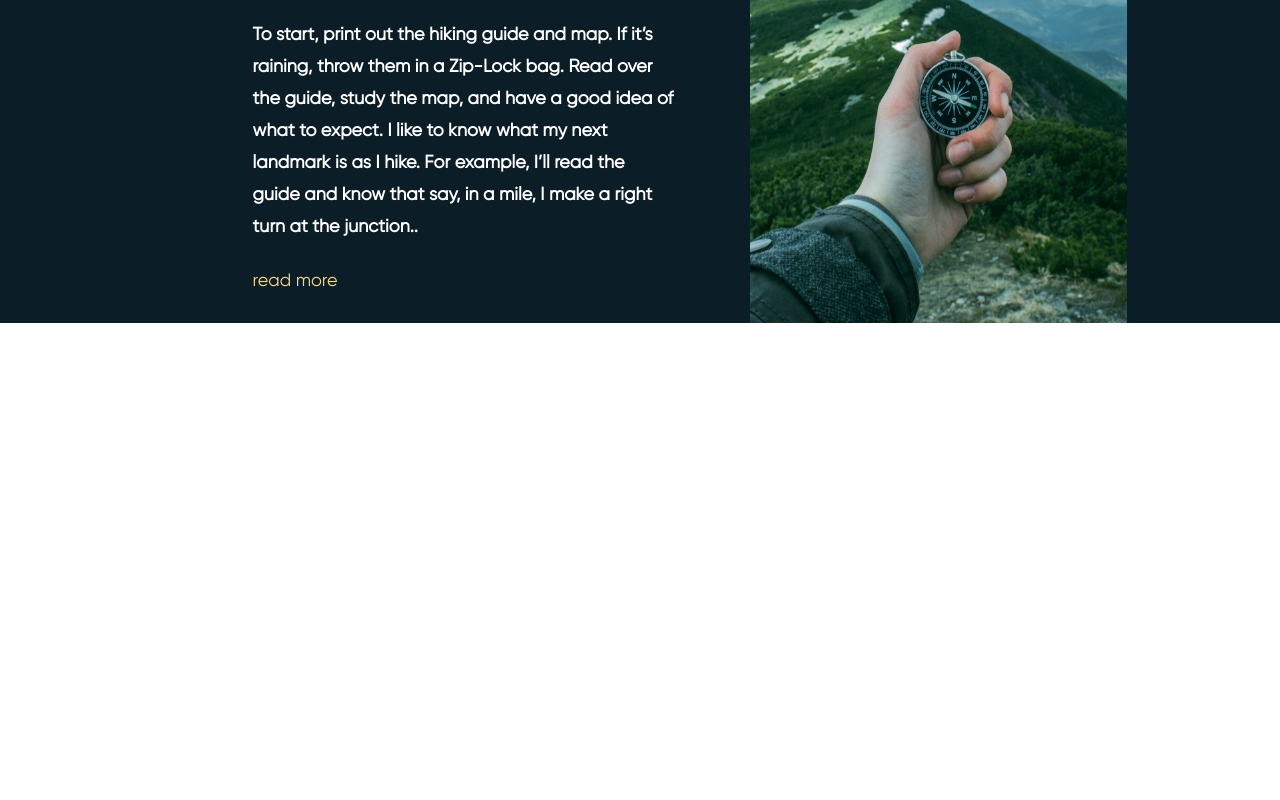
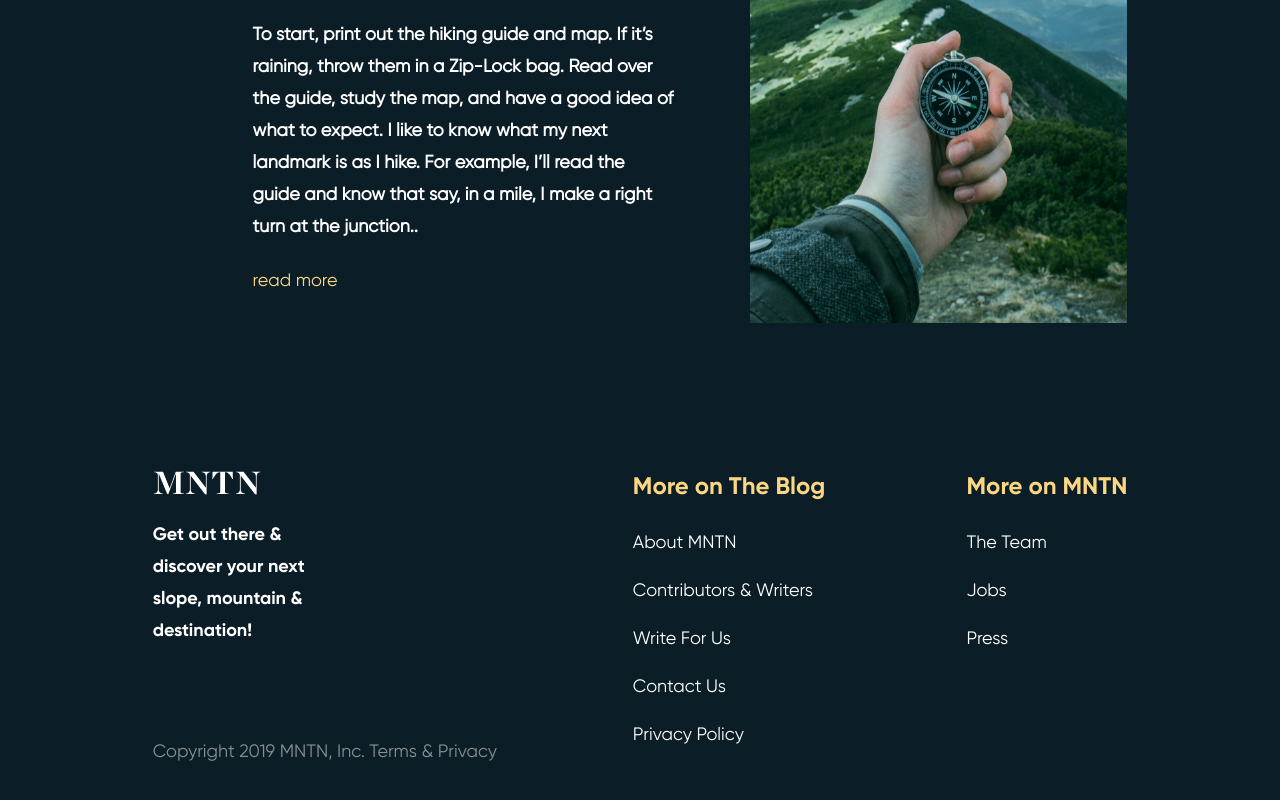
Before and after one commit to feMoraes0/hiking-landing-page, a Vue app: page / in a window 1280 px wide. Shown: the part 2636-3436 px from the top of the page. Before the commit the page ends 3107 px from the top, so only its background shows below. Built offline with nearby package versions, Linux system fonts and the light colour scheme.

Commit message:
feat: add footer component

```diff
--- a/src/App.vue
+++ b/src/App.vue
@@ -4,6 +4,7 @@
       <Header />
       <Home />
       <Tips />
+      <Footer />
     </section>
     <Background />
   </div>
@@ -11,6 +12,7 @@
 
 <script>
 import Background from '@/components/Background.vue';
+import Footer from '@/components/Footer.vue';
 import Header from '@/components/Header.vue';
 import Home from '@/components/Home.vue';
 import Tips from '@/components/Tips.vue';
@@ -19,6 +21,7 @@ export default {
   name: 'App',
   components: {
     Background,
+    Footer,
     Header,
     Home,
     Tips,
--- /dev/null
+++ b/src/components/Footer.vue
@@ -0,0 +1,100 @@
+<template>
+  <footer>
+    <section>
+      <img src="@/assets/images/logo.png" alt="logo">
+      <span class="text">Get out there & discover your next slope, mountain & destination!</span>
+      <span class="terms">Copyright 2019 MNTN, Inc. Terms & Privacy</span>
+    </section>
+    <section>
+      <ul>
+        <li class="list-title">More on The Blog</li>
+        <li>About MNTN</li>
+        <li>Contributors & Writers</li>
+        <li>Write For Us</li>
+        <li>Contact Us</li>
+        <li>Privacy Policy</li>
+      </ul>
+      <ul>
+        <li class="list-title">More on MNTN</li>
+        <li>The Team</li>
+        <li>Jobs</li>
+        <li>Press</li>
+      </ul>
+    </section>
+  </footer>
+</template>
+
+<script>
+export default {
+  name: 'Footer',
+};
+</script>
+
+<style lang="scss" scoped>
+footer {
+  align-items: stretch;
+  display: flex;
+  flex-direction: row;
+  justify-content: space-between;
+  padding: 0 11.927vw 11.11vh 11.927vw;
+  width: 100%;
+
+  section {
+    align-items: flex-start;
+    display: flex;
+    flex-direction: row;
+    justify-content: flex-end;
+    min-height: 100%;
+
+    &:first-child {
+      align-items: flex-start;
+      display: flex;
+      flex-direction: column;
+
+      justify-content: flex-start;
+
+      span {
+        color: $white-color;
+        font-size: 1.125rem;
+        line-height: 2rem;
+
+        &.text {
+          font-family: $gilroy-bold;
+          margin-top: 24px;
+          margin-bottom: 11.11vh;
+          width: 15.78vw;
+        }
+
+        &.terms {
+          font-family: $gilroy-normal;
+          opacity: 0.5;
+        }
+      }
+
+    }
+
+    ul {
+      list-style: none;
+
+      &:last-child {
+        margin-left: 11.04vw;
+      }
+
+      li {
+        color: $white-color;
+        font-family: $gilroy-normal;
+        font-size: 1.125rem;
+        line-height: 2rem;
+        margin-bottom: 16px;
+
+        &.list-title {
+          color: #FBD784;
+          font-family: $gilroy-bold;
+          font-size: 1.5rem;
+          margin-bottom: 24px;
+        }
+      }
+    }
+  }
+}
+</style>
```
